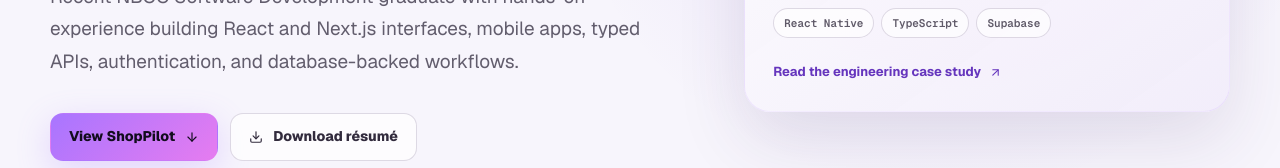
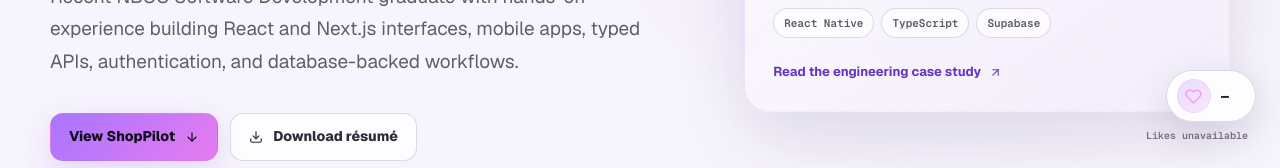
Before and after one commit to dominhtri055/tri-portfolio, a Next.js app: page / in a window 1280 px wide. Shown: the part 632-800 px from the top of the page. Built offline with nearby package versions, Linux system fonts and the light colour scheme; no server answers.

Commit message:
Show portfolio like button across the site

```diff
--- a/app/layout.tsx
+++ b/app/layout.tsx
@@ -1,5 +1,6 @@
 import type { Metadata } from "next";
 import { Geist, Geist_Mono } from "next/font/google";
+import LikeButton from "@/components/LikeButton";
 import "./globals.css";
 
 const geistSans = Geist({
@@ -67,6 +68,7 @@ export default function RootLayout({
       </head>
       <body className={`${geistSans.variable} ${geistMono.variable}`}>
         {children}
+        <LikeButton />
       </body>
     </html>
   );
```
